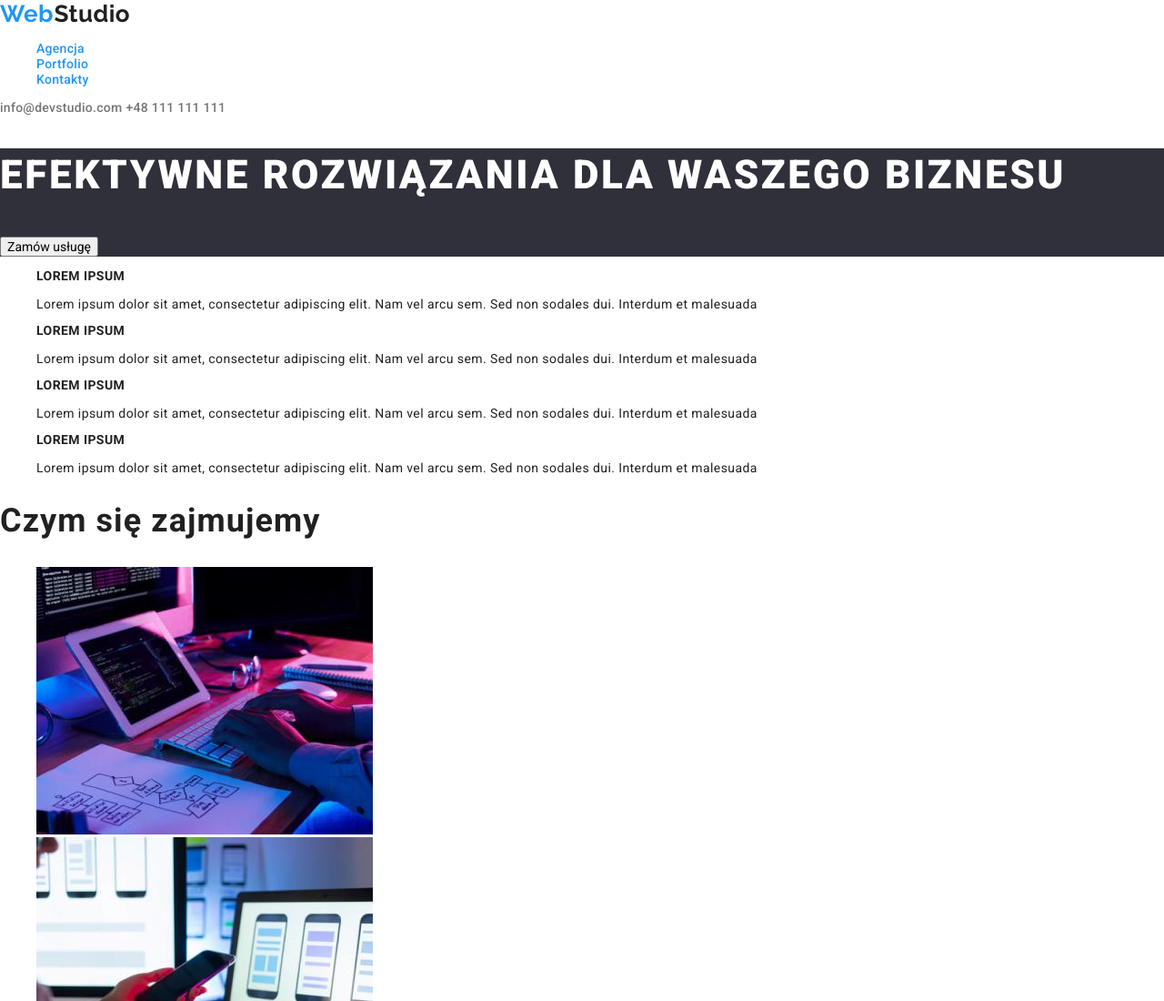
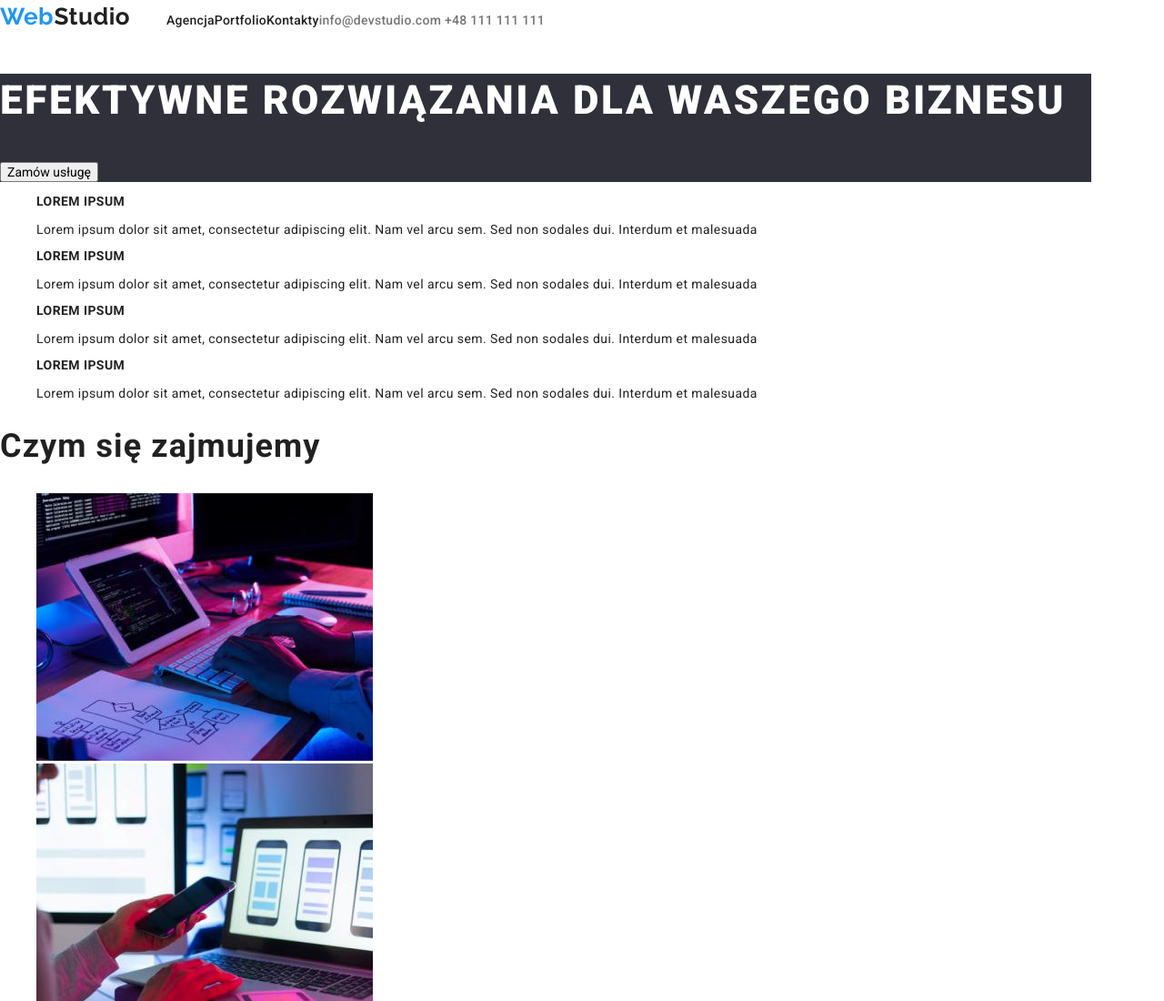
Before and after one commit to Grafzer/goit-markup-hw-03, a plain HTML site: page index.html in a window 1280 px wide. Shown: the top 1100 px of the page at 91% size. Drawn offline with nearby package versions, Linux system fonts and the light colour scheme.

Commit message:
update html to hw03

```diff
--- a/css/styles.css
+++ b/css/styles.css
@@ -18,6 +18,17 @@ body {
 	font-size: 14px;
 	letter-spacing: 0.03em;
 	background-color: var(--secondary-background-color);
+}
+
+.container {
+	width: 1200px;
+
+	justify-content: center;
+}
+
+.header {
+	display: flex;
+	align-items: baseline;
 }
 
 .logo-header {
@@ -43,16 +54,16 @@ body {
 	color: var(--logo-color);
 }
 
+.navigation {
+	display: flex;
+}
+
 .navigation-link {
 	text-decoration: none;
 	font-weight: 500;
 	line-height: 1.14;
 	letter-spacing: 0.02em;
 	color: var(--main-color);
-}
-
-.current {
-	color: var(--logo-color);
 }
 
 .contact-mail-header {
@@ -68,8 +79,6 @@ body {
 	letter-spacing: 0.02em;
 	color: var(--secondary-color);
 }
-
-
 
 hr {
 	border: 1px solid var(--line-color);
--- a/index.html
+++ b/index.html
@@ -15,20 +15,20 @@
 			href="https://fonts.googleapis.com/css2?family=Raleway:wght@700&family=Roboto:wght@400;500;700;900&display=swap"
 			rel="stylesheet"
 		/>
-		<title>goit-markup-hw-01</title>
+		<title>goit-markup-hw-03</title>
 	</head>
 
-	<body>
-		<header>
+	<body class="container">
+		<header class="header">
 			<a class="logo-header" href="index.html">
 				Web
 				<span class="logo-black">Studio</span>
 			</a>
 			<nav>
 				<ul class="navigation">
-					<li><a class="navigation-link current" href="index.html">Agencja</a></li>
-					<li><a class="navigation-link current" href="portfolio.html">Portfolio</a></li>
-					<li><a class="navigation-link current" href="index.html">Kontakty</a></li>
+					<li><a class="navigation-link" href="index.html">Agencja</a></li>
+					<li><a class="navigation-link" href="portfolio.html">Portfolio</a></li>
+					<li><a class="navigation-link" href="index.html">Kontakty</a></li>
 				</ul>
 			</nav>
 			<div>
```
Also changed, not shown: portfolio.html (+1 -1 lines).
